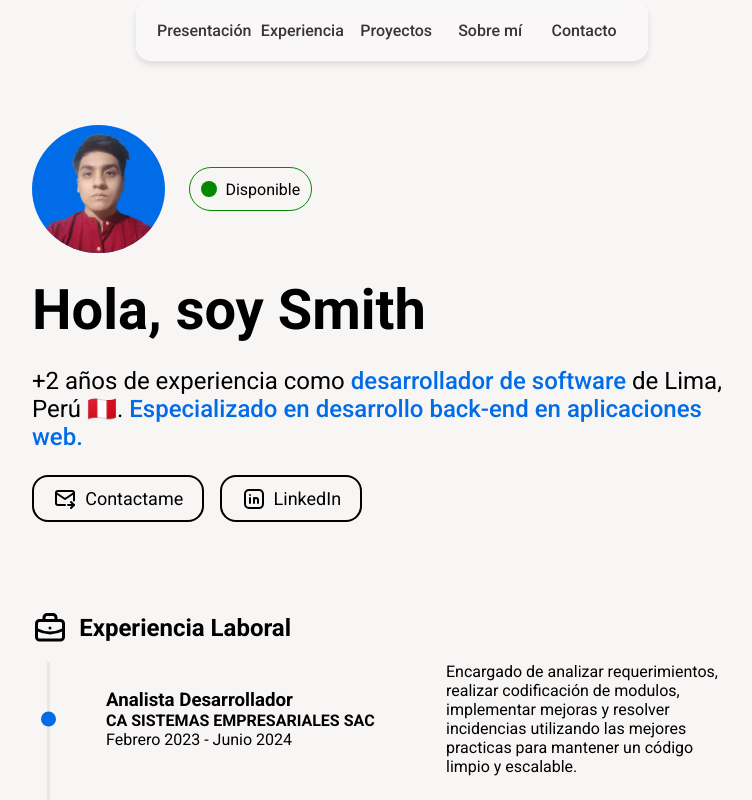
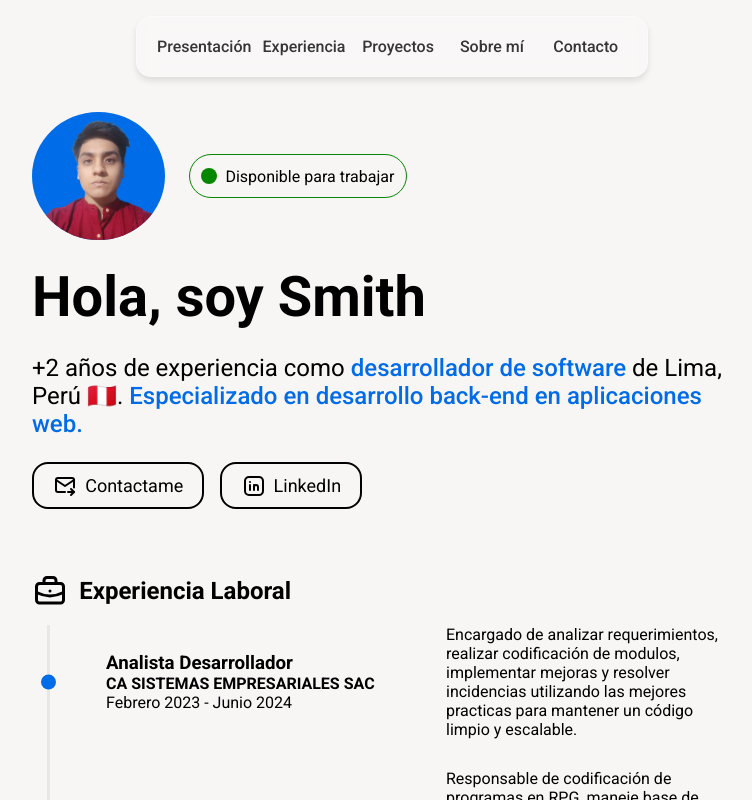
Before and after one commit to smithmilla/portfolio-smith, a React (Vite) app: page / in a window 1280 px wide. Shown: the top 800 px of the page, without its empty margins (248-1000 px from the left). Built offline with nearby package versions, Linux system fonts and the light colour scheme.

Commit message:
fix: corrigiendo estilos en navegacion de la pagina 2025.04.08 02:32am

```diff
--- a/src/components/experience.jsx
+++ b/src/components/experience.jsx
@@ -5,7 +5,7 @@ import ExperienceData from "./data/experience"
 
 const experiencie = () => {
     return (
-        <section className="smj-experience">
+        <section className="smj-experience" id="experience">
             <h2 className="smj-h2">
                 <ExperiencieIcon/> Experiencia Laboral
             </h2>
--- a/src/components/presentation.jsx
+++ b/src/components/presentation.jsx
@@ -4,14 +4,14 @@ import InformationContact from "./information-contact";
 
 const Presentation = () => {
     return (
-    <section className="smj-main">
+    <section className="smj-main" id="presentation">
         <div className="smj-container-profile">
                 <div className="smj-img">
                     <img className="smj-img-profile" src="../src/assets/img-profile.PNG" alt="Imagen Perfil Smith Milla" />
                 </div>
                 <div className="smj-condition">
                     <div className="smj-condition-status"></div>
-                    <p>Disponible</p>
+                    <p>Disponible para trabajar</p>
                 </div>
             </div>
             <h1 className="smj-h1">Hola, soy Smith</h1>
--- a/src/components/projects.jsx
+++ b/src/components/projects.jsx
@@ -4,7 +4,7 @@ import ProjectsItem from "./projects-item";
 
 const projects = () => {
     return (
-        <section className="smj-projects">
+        <section className="smj-projects" id="projects">
             <h2 className="smj-h2">
                 <ProjectsIcon/> Proyectos
             </h2>
--- a/src/index.css
+++ b/src/index.css
@@ -7,6 +7,11 @@
 ::selection{
   background-color: #000;
   color: #f8f5f5;
+}
+
+html{
+  scroll-behavior: smooth;
+  scroll-padding-top: 5rem;
 }
 
 *{
@@ -35,7 +40,10 @@
 /* --------------------- Barra de Navegacion --------------------- */
 
 .smj-header{
+  position: fixed;
   width: var(--width-content-default);
+  top: 1rem;
+  z-index: 1000;
   display: flex;
   justify-content: center;
   align-items: center;
@@ -46,8 +54,7 @@
   display: flex;
   justify-content: center;
   align-items: center;
-  gap: 0.5rem;
-
+  gap: 0.7rem;
 
   background: rgba(255, 255, 255, 0.2); /* Blanco con transparencia */
   backdrop-filter: blur(10px); /* Desenfoque del fondo */
@@ -79,9 +86,10 @@
 /* --------------------- Presentacion --------------------- */
 
 .smj-main-content{
+  padding-top: 7rem;
   display: flex;
   flex-direction: column;
-  gap: 5.5rem;
+  gap: 4rem;
 }
 
 .smj-main{
```
